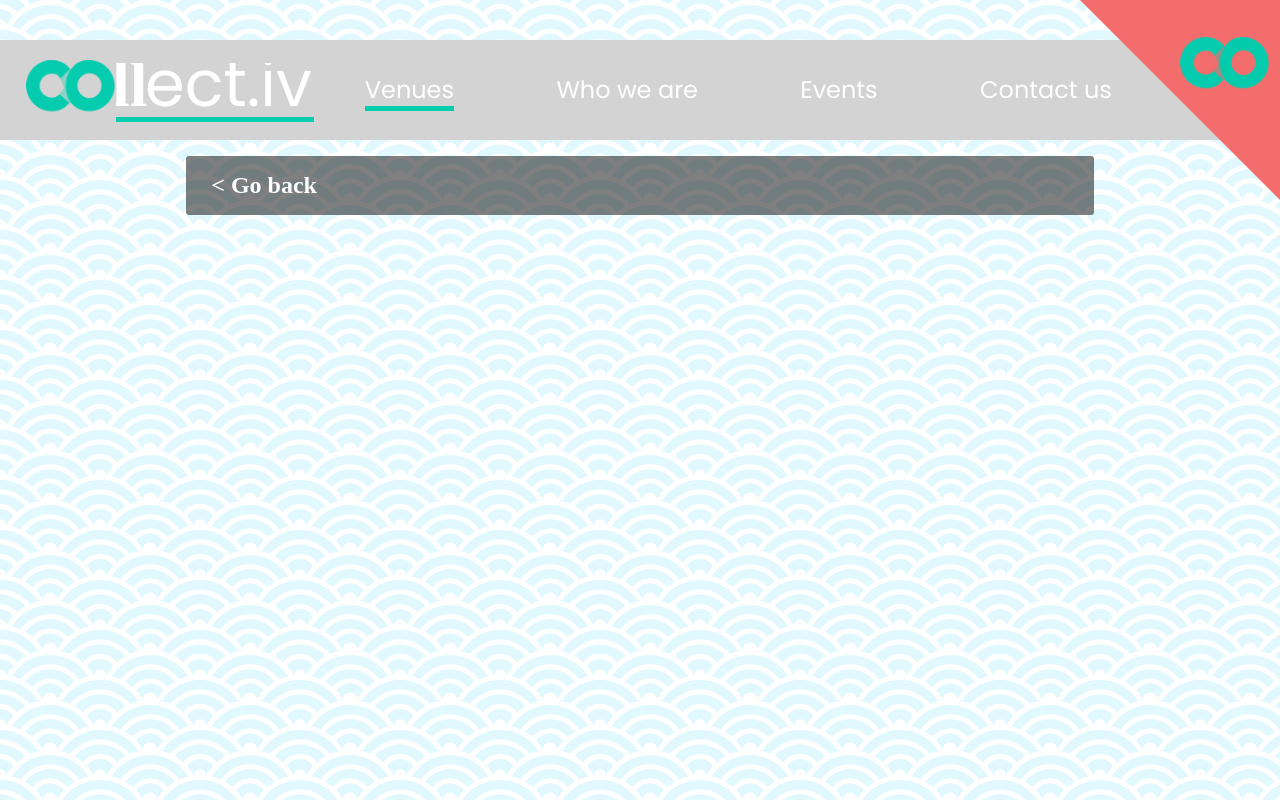
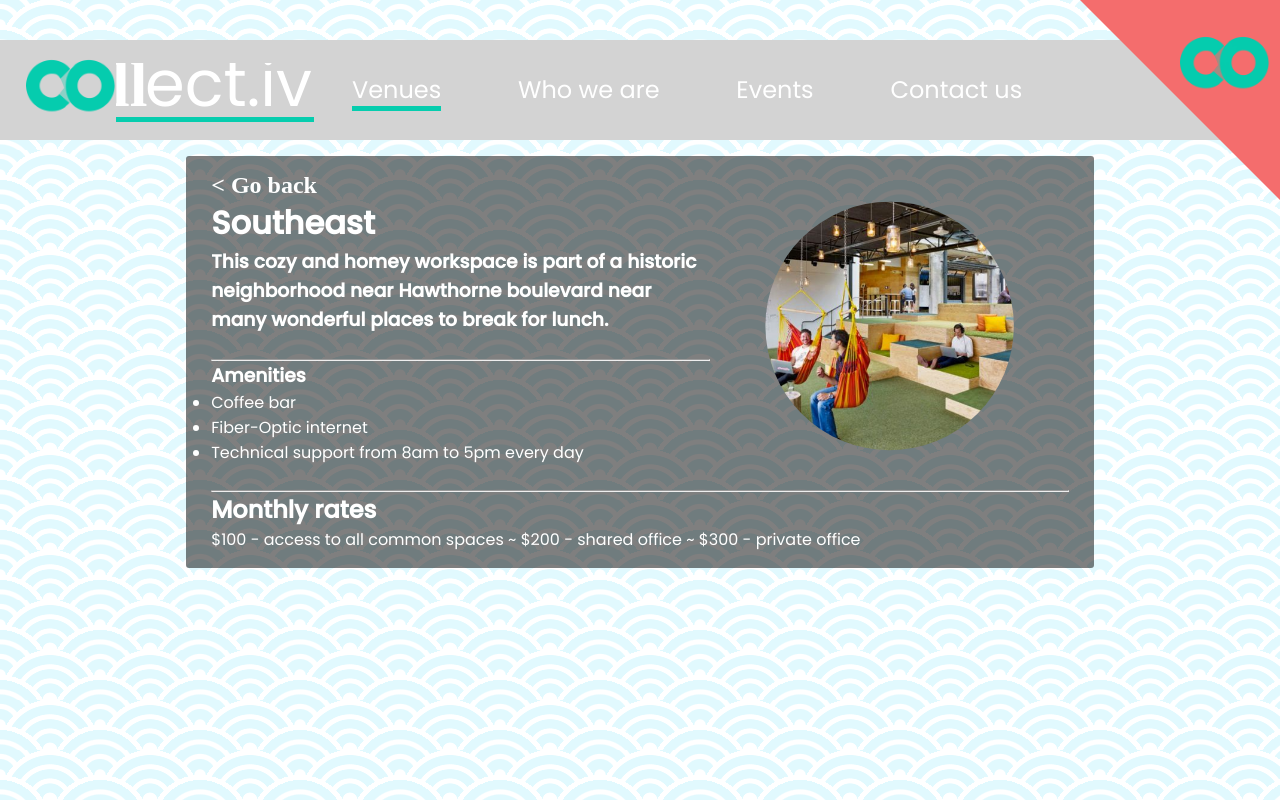
Before and after one commit to Arne-Sandberg/collectiv, an Angular app in the folder collectiv-sass/: page /venues/1 in a window 1280 px wide. Built offline with nearby package versions, Linux system fonts and the light colour scheme.

Commit message:
add service, flesh out venue-detail

```diff
--- a/collectiv-sass/src/app/app.component.scss
+++ b/collectiv-sass/src/app/app.component.scss
@@ -21,8 +21,8 @@
   .nav-link{
     line-height: $header-height;
     height: $header-height;
-    padding-left: 4vw;
-    padding-right: 4vw;
+    padding-left: 3vw;
+    padding-right: 3vw;
     font-family: $poppin;
     font-size: calc(100% + .5em);
   }
@@ -64,3 +64,12 @@
     transform: rotate(360deg);
   }
 }
+
+// media queries
+
+@media screen and (max-width: 1250px){
+  #link-wrapper{
+    padding-left: 2vw;
+    padding-right: 2vw;
+  }
+}
--- a/collectiv-sass/src/app/home/home.component.scss
+++ b/collectiv-sass/src/app/home/home.component.scss
@@ -4,11 +4,8 @@
 .container{
   height: 400px;
   img{
-    clip-path: circle(40%);
-    max-width: 28vw;
-    max-height: 320px;
+    @include circle-image;
     float: left;
-    margin-bottom: 30px;
   }
   .standard{
     font-family: $poppin;
--- a/collectiv-sass/src/app/venue-detail/venue-detail.component.html
+++ b/collectiv-sass/src/app/venue-detail/venue-detail.component.html
@@ -1,7 +1,21 @@
 <div class="container">
-  <h2><a routerLink="venues"> < Go back</a></h2>
+  <h2><a routerLink="venues/"> < Go back</a></h2>
   <div class="venue-content">
-
+    <img src="{{venueDisplayed.image}}">
+    <h1>{{venueDisplayed.location}}</h1>
+    <h3>{{venueDisplayed.description}}</h3>
+    <br>
+    <hr>
+    <h3>Amenities</h3>
+    <ul>
+      <li>Coffee bar</li>
+      <li>Fiber-Optic internet</li>
+      <li>Technical support from 8am to 5pm every day</li>
+    </ul>
+    <br>
+    <hr>
+    <h2>Monthly rates</h2>
+    <p>$100 - access to all common spaces ~ $200 - shared office ~ $300 - private office</p>
   </div>
 </div>
 <!-- back button doesnt' work fix it lol -->
--- a/collectiv-sass/src/app/venue-detail/venue-detail.component.scss
+++ b/collectiv-sass/src/app/venue-detail/venue-detail.component.scss
@@ -0,0 +1,10 @@
+@import '~scss/vars';
+@import '~scss/mixins';
+
+.venue-content{
+  font-family: $poppin;
+}
+img{
+  @include circle-image;
+  float: right;
+}
--- a/collectiv-sass/src/app/venue-detail/venue-detail.component.ts
+++ b/collectiv-sass/src/app/venue-detail/venue-detail.component.ts
@@ -1,22 +1,26 @@
 import { Component, OnInit } from '@angular/core';
-import {Venue} from '../venue.model';
+import { Venue } from '../venue.model';
 import { Location } from '@angular/common';
 import { ActivatedRoute, Params} from '@angular/router';
+import { VenueService } from '../venue.service';
 
 @Component({
   selector: 'app-venue-detail',
   templateUrl: './venue-detail.component.html',
-  styleUrls: ['./venue-detail.component.scss']
+  styleUrls: ['./venue-detail.component.scss'],
+  providers: [VenueService]
 })
 export class VenueDetailComponent implements OnInit {
-  venueId: number = null;
+  venueId: number;
+  venueDisplayed: Venue;
 
-  constructor(private route:ActivatedRoute, private location:Location) { }
+  constructor(private route:ActivatedRoute, private location:Location, private venueService:VenueService) { }
 
   ngOnInit() {
     this.route.params.forEach((urlParameters)=> {
       this.venueId = parseInt(urlParameters['id'])
     });
+    this.venueDisplayed = this.venueService.getVenueById(this.venueId);
   }
 
 }
--- a/collectiv-sass/src/app/venue.service.ts
+++ b/collectiv-sass/src/app/venue.service.ts
@@ -9,4 +9,11 @@ export class VenueService {
   getVenues(){
     return venuelist;
   }
+  getVenueById(venueId:number){
+    for(var i = 0; i<= venuelist.length - 1; i++){
+      if (venuelist[i].id === venueId){
+        return venuelist[i];
+      }
+    }
+  }
 }
--- a/collectiv-sass/src/scss/_mixins.scss
+++ b/collectiv-sass/src/scss/_mixins.scss
@@ -1,4 +1,9 @@
-
+@mixin circle-image{
+  clip-path: circle(40%);
+  max-width: 28vw;
+  max-height: 320px;
+  margin-bottom: 30px;
+}
 
 @mixin panel-body{
   background: {
```
